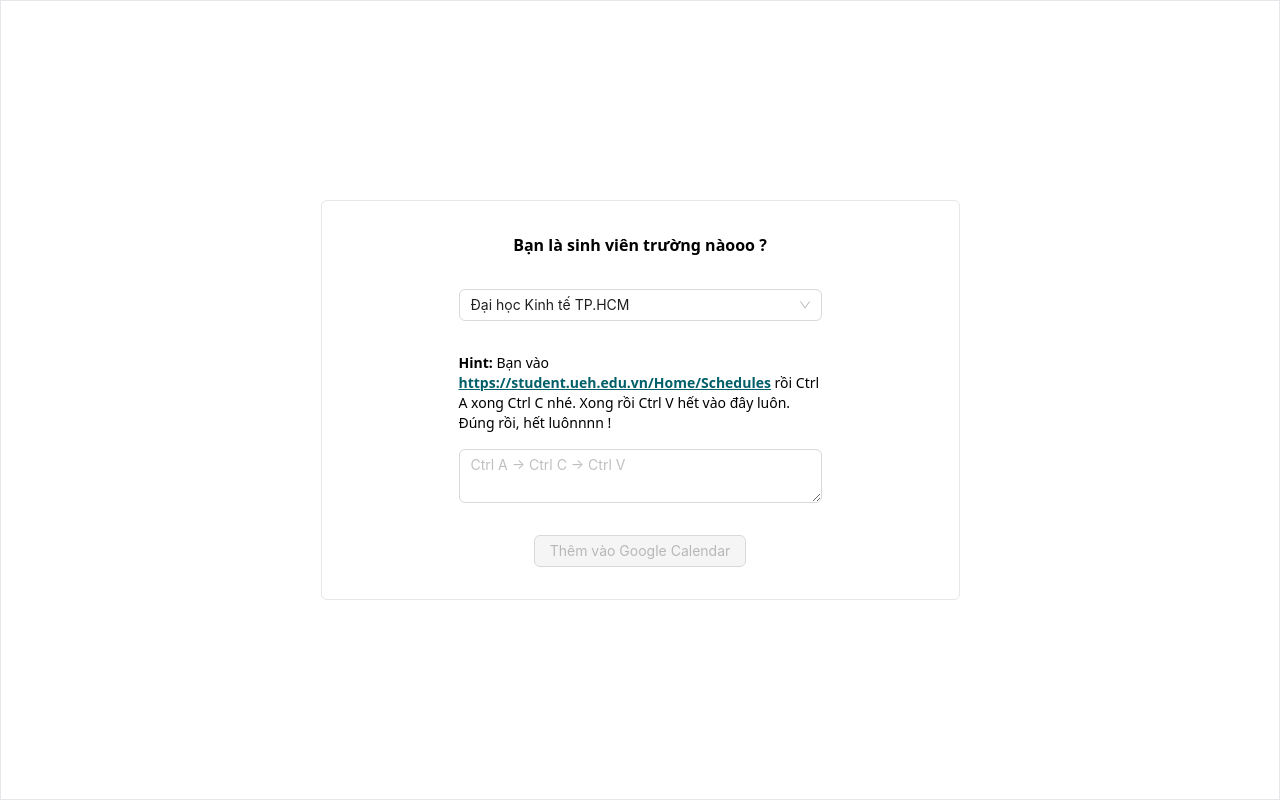
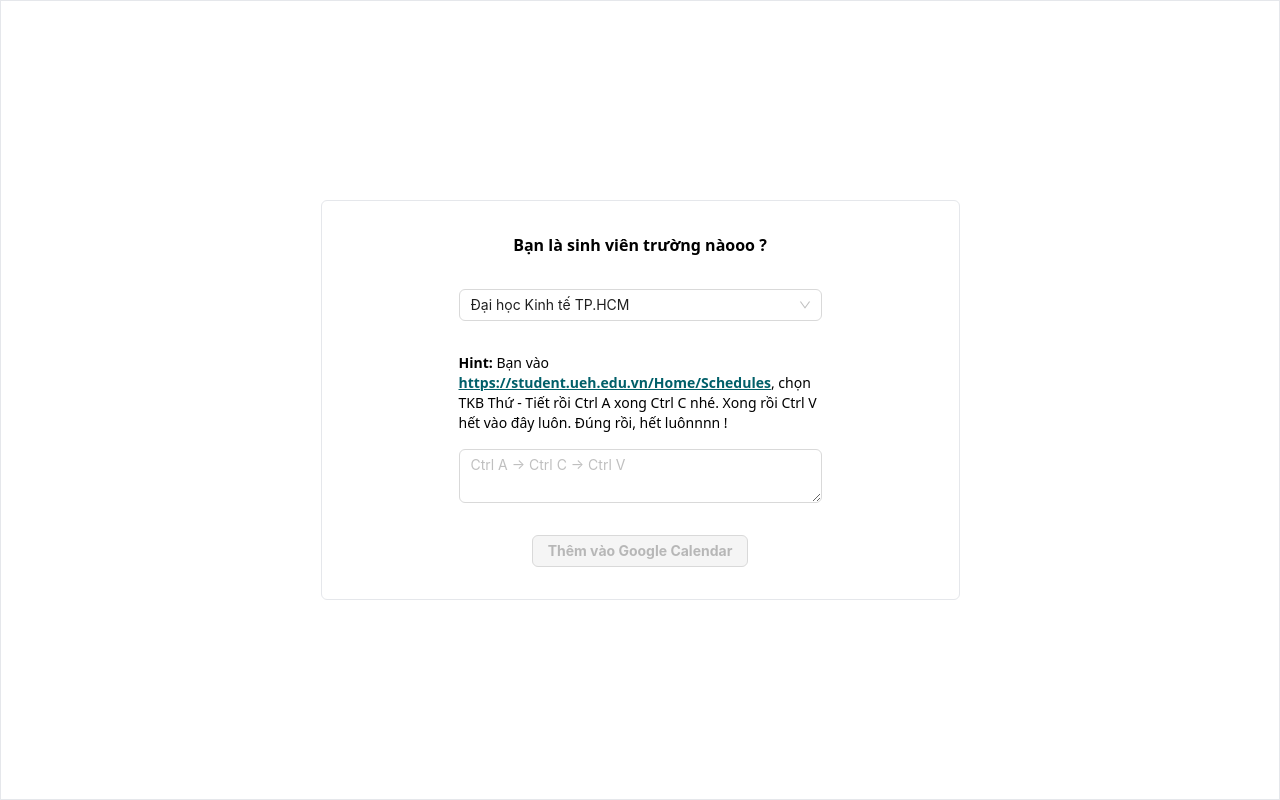
Before and after one commit to Henry-Le-CS/EKalendar-frontend, a Vue app: page / in a window 1280 px wide. Built offline with nearby package versions, Linux system fonts and the light colour scheme.

Commit message:
feat: enter calendar name

```diff
--- a/src/components/calendar-form/index.vue
+++ b/src/components/calendar-form/index.vue
@@ -18,9 +18,8 @@
           class="text-[#005f69] font-bold underline"
           href="https://student.ueh.edu.vn/Home/Schedules"
           >https://student.ueh.edu.vn/Home/Schedules</a
-        >
-        rồi Ctrl A xong Ctrl C nhé. Xong rồi Ctrl V hết vào đây luôn. Đúng rồi,
-        hết luônnnn !
+        >, chọn TKB Thứ - Tiết rồi Ctrl A xong Ctrl C nhé. Xong rồi Ctrl V hết
+        vào đây luôn. Đúng rồi, hết luônnnn !
       </p>
 
       <a-textarea
@@ -32,11 +31,24 @@
 
     <a-alert v-if="error" :message="error" type="error" show-icon />
 
+    <div
+      v-if="calendar"
+      class="flex flex-col items-start justify-start gap-2 w-full"
+    >
+      <span class="text-sm">Nhập tên lịch ở đây nè</span>
+      <a-input
+        v-model:value="calendarName"
+        placeholder="Nhập tên lịch đi nè"
+        required
+      />
+    </div>
+
     <a-button
       :loading="loading"
-      :disabled="!calendar"
+      :disabled="!calendar || loading || !calendarName"
       id="g-auth2"
       type="primary"
+      class="bg-[#005f69] font-bold"
       @click="handleAddToCalendar"
       >Thêm vào Google Calendar</a-button
     >
@@ -58,6 +70,7 @@ const uniOptions = ref<SelectProps['options']>([
   },
 ]);
 
+const calendarName = ref('');
 const pageText = ref('');
 const calendar = ref('');
 const error = ref('');
@@ -103,6 +116,11 @@ const handleInputChange = () => {
 const callback = (response: TokenResponse) => {
   const { access_token: AccessToken, token_type: TokenType } = response;
 
+  if (!calendarName.value) {
+    error.value = 'Nhập tên lịch voooooo';
+    return;
+  }
+
   fetch(`${endpoint}/calendar/add`, {
     method: 'POST',
     headers: {
@@ -114,7 +132,7 @@ const callback = (response: TokenResponse) => {
         TokenType,
       },
       Ics: calendar.value,
-      CalendarName: 'Tui test thôi nha',
+      CalendarName: calendarName.value,
     }),
   })
     .then(res => res.json())
```
